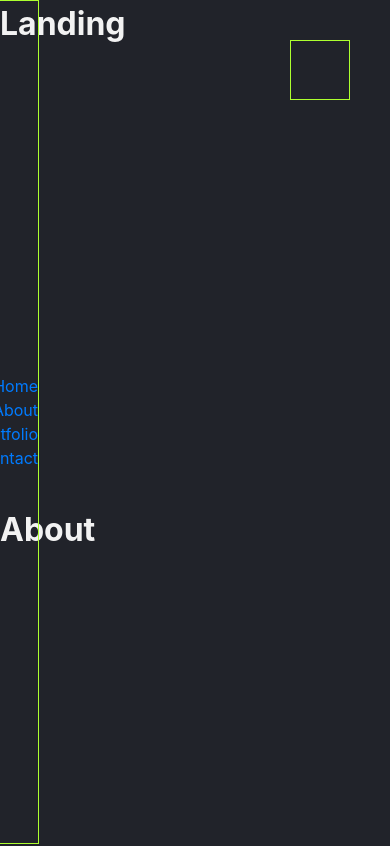
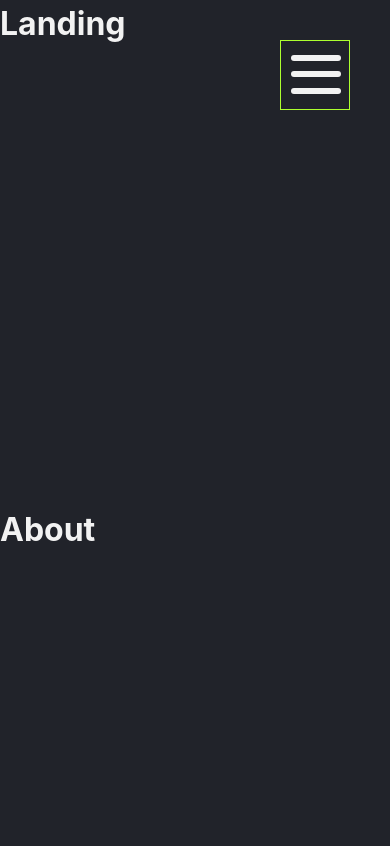
Before and after one commit to mthom26/portfolio-v2, a React (Create React App) app: page / in a window 390 px wide. Shown: the top 846 px of the page. Built offline with nearby package versions, Linux system fonts and the light colour scheme.

Commit message:
Add NavButton and animation for toggling SideNav

```diff
--- a/src/components/App.js
+++ b/src/components/App.js
@@ -8,11 +8,27 @@ import Contact from './Contact';
 import NavButton from './NavButton';
 
 class App extends Component {
+  constructor(props) {
+    super(props);
+
+    this.state = {
+      navOpen: false
+    };
+
+    this.toggleNav = this.toggleNav.bind(this);
+  }
+
+  toggleNav() {
+    this.setState({ navOpen: !this.state.navOpen });
+  }
+
   render() {
+    const { navOpen } = this.state;
+
     return (
       <div className="app">
-        <SideNav />
-        <NavButton />
+        <SideNav navOpen={navOpen}/>
+        <NavButton toggleNav={this.toggleNav} />
         <div className="main">
           <Landing />
           <About />
--- a/src/components/NavButton.css
+++ b/src/components/NavButton.css
@@ -1,8 +1,43 @@
 .navButton {
-  position: absolute;
-  width: 60px;
-  height: 60px;
+  display: none;
+  position: fixed;
+  width: 70px;
+  height: 70px;
   top: 40px;
   right: 40px;
   border: 1px solid greenyellow;
+  cursor: pointer;
 }
+
+.line {
+  position: absolute;
+  height: 6px;
+  width: 50px;
+  border-radius: 3px;
+  background: var(--light1);
+}
+
+.one {
+  transform: translate(10px, 14px);
+}
+
+.two {
+  transform: translate(10px, 30px);
+}
+
+.three {
+  transform: translate(10px, 47px);
+}
+
+/* ------------- */
+/* Media Queries */
+/* ------------- */
+@media (max-width: 1080px) {
+
+}
+
+@media (max-width: 650px) {
+  .navButton {
+    display: block;
+  }
+}
--- a/src/components/NavButton.js
+++ b/src/components/NavButton.js
@@ -2,10 +2,12 @@ import React from 'react';
 
 import './NavButton.css';
 
-const NavButton = () => {
+const NavButton = ({ toggleNav }) => {
   return (
-    <div className="navButton">
-
+    <div onClick={toggleNav} className="navButton">
+      <div className="line one"></div>
+      <div className="line two"></div>
+      <div className="line three"></div>
     </div>
   )
 };
--- a/src/components/SideNav.css
+++ b/src/components/SideNav.css
@@ -26,6 +26,10 @@
   .sideNav {
     border: 1px solid greenyellow;
     width: 100%;
-    transform: translateX(-90%);
+    transition: transform 450ms ease-out;
+  }
+
+  .sideNavHidden {
+    transform: translateX(-100%);
   }
 }
--- a/src/components/SideNav.js
+++ b/src/components/SideNav.js
@@ -2,9 +2,13 @@ import React from 'react';
 
 import './SideNav.css';
 
-const SideNav = () => {
+const SideNav = ({ navOpen }) => {
+  const classes = navOpen
+    ? "sideNav"
+    : "sideNav sideNavHidden";
+
   return (
-    <div className="sideNav">
+    <div className={classes}>
       <a href="#">Home</a>
       <a href="#">About</a>
       <a href="#">Portfolio</a>
```
